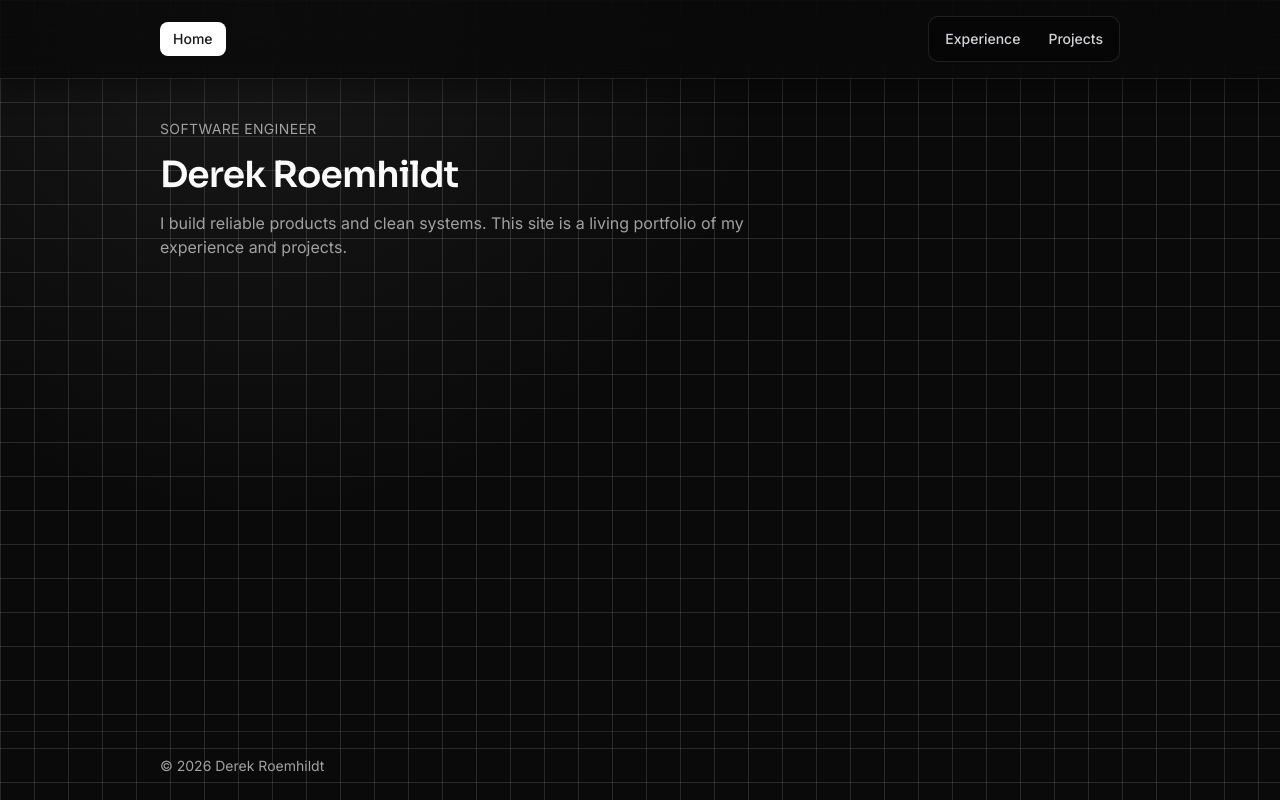
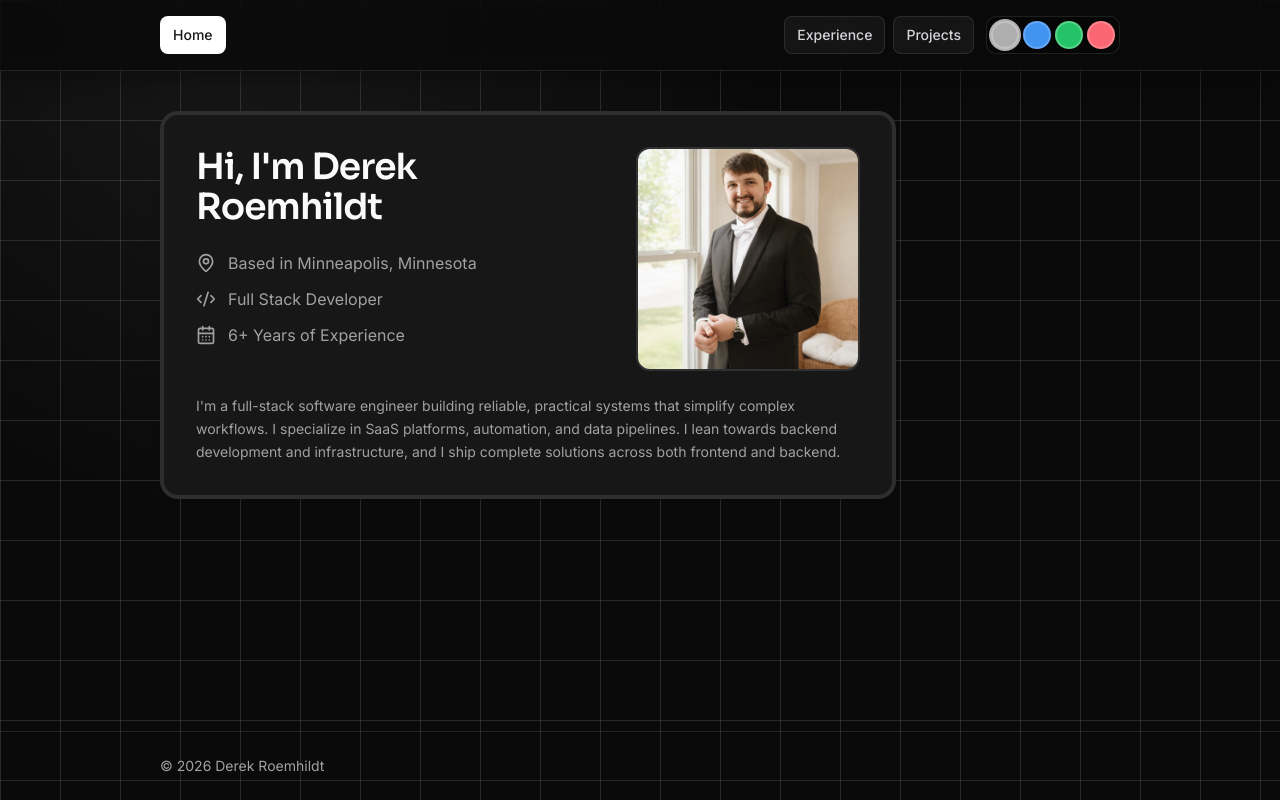
Before and after one commit to Droem19/derek-dev-website, a React (Vite) app in the folder apps/ui/: page / in a window 1280 px wide. Built offline with nearby package versions, Linux system fonts and the light colour scheme.

Commit message:
Add main content + touch up misc

```diff
--- /dev/null
+++ b/apps/ui/src/components/card.tsx
@@ -0,0 +1,37 @@
+import type * as React from 'react';
+
+import { cn } from '@/lib/utils';
+
+function Card({ className, ...props }: React.ComponentProps<'div'>) {
+    return (
+        <div
+            data-slot="card"
+            className={cn('rounded-xl border-[4px] bg-card text-card-foreground shadow-sm', className)}
+            {...props}
+        />
+    );
+}
+
+function CardHeader({ className, ...props }: React.ComponentProps<'div'>) {
+    return <div data-slot="card-header" className={cn('flex flex-col gap-1.5 p-6', className)} {...props} />;
+}
+
+function CardTitle({ className, ...props }: React.ComponentProps<'div'>) {
+    return (
+        <div data-slot="card-title" className={cn('font-semibold leading-none tracking-tight', className)} {...props} />
+    );
+}
+
+function CardDescription({ className, ...props }: React.ComponentProps<'div'>) {
+    return <div data-slot="card-description" className={cn('text-sm text-muted-foreground', className)} {...props} />;
+}
+
+function CardContent({ className, ...props }: React.ComponentProps<'div'>) {
+    return <div data-slot="card-content" className={cn('p-6 pt-0', className)} {...props} />;
+}
+
+function CardFooter({ className, ...props }: React.ComponentProps<'div'>) {
+    return <div data-slot="card-footer" className={cn('flex items-center p-6 pt-0', className)} {...props} />;
+}
+
+export { Card, CardContent, CardDescription, CardFooter, CardHeader, CardTitle };
--- a/apps/ui/src/index.css
+++ b/apps/ui/src/index.css
@@ -42,7 +42,7 @@
     --sidebar-accent-foreground: oklch(0.985 0 0);
     --sidebar-border: oklch(1 0 0 / 10%);
     --sidebar-ring: oklch(0.556 0 0);
-    --grid-cell-size: 34px;
+    --grid-cell-size: 60px;
     --grid-line: rgba(255, 255, 255, 0.12);
 }
 
@@ -78,6 +78,54 @@
     --sidebar-accent-foreground: oklch(0.985 0 0);
     --sidebar-border: oklch(1 0 0 / 10%);
     --sidebar-ring: oklch(0.556 0 0);
+}
+
+.outline-color-gray {
+    background-color: oklch(0.75 0 0);
+    border-color: oklch(0.88 0 0 / 0.45);
+}
+
+.outline-color-blue {
+    background-color: oklch(0.66 0.16 254);
+    border-color: oklch(0.8 0.11 254 / 0.45);
+}
+
+.outline-color-green {
+    background-color: oklch(0.72 0.18 152);
+    border-color: oklch(0.86 0.12 152 / 0.45);
+}
+
+.outline-color-red {
+    background-color: oklch(0.7 0.18 18);
+    border-color: oklch(0.84 0.12 18 / 0.45);
+}
+
+html[data-outline-color="gray"] {
+    --border: oklch(1 0 0 / 10%);
+    --ring: oklch(0.556 0 0);
+    --sidebar-border: oklch(1 0 0 / 10%);
+    --sidebar-ring: oklch(0.556 0 0);
+}
+
+html[data-outline-color="blue"] {
+    --border: oklch(0.78 0.1 254 / 38%);
+    --ring: oklch(0.64 0.16 254);
+    --sidebar-border: oklch(0.78 0.1 254 / 38%);
+    --sidebar-ring: oklch(0.64 0.16 254);
+}
+
+html[data-outline-color="green"] {
+    --border: oklch(0.84 0.11 152 / 38%);
+    --ring: oklch(0.68 0.15 152);
+    --sidebar-border: oklch(0.84 0.11 152 / 38%);
+    --sidebar-ring: oklch(0.68 0.15 152);
+}
+
+html[data-outline-color="red"] {
+    --border: oklch(0.82 0.1 18 / 38%);
+    --ring: oklch(0.66 0.16 18);
+    --sidebar-border: oklch(0.82 0.1 18 / 38%);
+    --sidebar-ring: oklch(0.66 0.16 18);
 }
 
 @theme inline {
--- a/apps/ui/src/layouts/root-layout.tsx
+++ b/apps/ui/src/layouts/root-layout.tsx
@@ -1,13 +1,53 @@
-import { useEffect } from 'react';
+import { useEffect, useState } from 'react';
 import { NavLink, Outlet } from 'react-router-dom';
 
 import faviconIco from '../../resources/favicon.ico';
 import favicon16 from '../../resources/favicon-16x16.png';
 import favicon32 from '../../resources/favicon-32x32.png';
 
+const OUTLINE_COLOR_STORAGE_KEY = 'outline-color';
+
+const OUTLINE_COLORS = [
+    { id: 'gray', label: 'Gray' },
+    { id: 'blue', label: 'Blue' },
+    { id: 'green', label: 'Green' },
+    { id: 'red', label: 'Red' },
+] as const;
+
+type OutlineColorId = (typeof OUTLINE_COLORS)[number]['id'];
+
+function isOutlineColorId(value: string): value is OutlineColorId {
+    return OUTLINE_COLORS.some((color) => color.id === value);
+}
+
 export function RootLayout() {
+    const [outlineColor, setOutlineColor] = useState<OutlineColorId>('gray');
+
     useEffect(() => {
         document.title = 'Derek Roemhildt';
+
+        const storedOutlineColor = localStorage.getItem(OUTLINE_COLOR_STORAGE_KEY);
+        const normalizedStoredColor =
+            storedOutlineColor === 'zinc'
+                ? 'gray'
+                : storedOutlineColor === 'emerald'
+                  ? 'green'
+                  : storedOutlineColor === 'rose'
+                    ? 'red'
+                    : storedOutlineColor === 'amber'
+                      ? 'red'
+                      : storedOutlineColor === 'cyan'
+                        ? 'blue'
+                        : storedOutlineColor === 'violet'
+                          ? 'blue'
+                          : storedOutlineColor;
+
+        if (normalizedStoredColor && isOutlineColorId(normalizedStoredColor)) {
+            setOutlineColor(normalizedStoredColor);
+            document.documentElement.dataset.outlineColor = normalizedStoredColor;
+        } else {
+            document.documentElement.dataset.outlineColor = 'gray';
+        }
 
         const setFavicon = (selector: string, href: string, type?: string) => {
             const existing = document.head.querySelector<HTMLLinkElement>(selector);
@@ -41,31 +81,42 @@ export function RootLayout() {
         setFavicon('link[rel="icon"]:not([sizes])', faviconIco, 'image/x-icon');
     }, []);
 
+    useEffect(() => {
+        document.documentElement.dataset.outlineColor = outlineColor;
+        localStorage.setItem(OUTLINE_COLOR_STORAGE_KEY, outlineColor);
+    }, [outlineColor]);
+
     return (
         <div className="flex min-h-svh flex-col text-foreground">
-            <header className="sticky top-0 z-20 border-b border-white/10 bg-zinc-950/80 shadow-[0_8px_24px_rgb(0_0_0/0.35)] backdrop-blur-xl">
+            <header className="sticky top-0 z-20 border-b border-border bg-zinc-950/80 shadow-[0_8px_24px_rgb(0_0_0/0.35)] backdrop-blur-xl">
                 <div className="mx-auto flex w-full max-w-5xl items-center justify-between px-4 py-4 sm:px-6 lg:px-8">
-                    <NavLink
-                        className={({ isActive }) =>
-                            [
-                                'rounded-md border border-white/10 px-3 py-1.5 text-sm font-medium transition-colors',
-                                isActive
-                                    ? 'bg-white text-zinc-900'
-                                    : 'bg-white/5 text-zinc-300 hover:bg-white/10 hover:text-zinc-100',
-                            ].join(' ')
-                        }
-                        to="/"
-                    >
-                        Home
-                    </NavLink>
+                    <nav aria-label="Home navigation" className="flex items-center gap-2">
+                        <NavItem to="/">Home</NavItem>
+                    </nav>
                     <div className="flex items-center gap-3">
-                        <nav
-                            aria-label="Main navigation"
-                            className="flex items-center gap-1 rounded-lg border border-white/10 bg-black/20 p-1"
-                        >
+                        <nav aria-label="Main navigation" className="flex items-center gap-2">
                             <NavItem to="/experience">Experience</NavItem>
                             <NavItem to="/projects">Projects</NavItem>
                         </nav>
+                        <fieldset
+                            aria-label="Outline color selector"
+                            className="flex items-center gap-1 rounded-lg border border-border bg-black/20 p-1"
+                        >
+                            <legend className="sr-only">Outline color selector</legend>
+                            {OUTLINE_COLORS.map((color) => (
+                                <button
+                                    aria-label={`Set outline color to ${color.label}`}
+                                    className={[
+                                        'h-7 w-7 rounded-full border-2 transition-transform hover:scale-105 focus-visible:outline-none focus-visible:ring-2 focus-visible:ring-ring/60',
+                                        `outline-color-${color.id}`,
+                                        outlineColor === color.id ? 'ring-2 ring-foreground/70' : 'ring-0',
+                                    ].join(' ')}
+                                    key={color.id}
+                                    onClick={() => setOutlineColor(color.id)}
+                                    type="button"
+                                />
+                            ))}
+                        </fieldset>
                     </div>
                 </div>
             </header>
@@ -88,8 +139,10 @@ function NavItem({ children, to }: { children: string; to: string }) {
         <NavLink
             className={({ isActive }) =>
                 [
-                    'rounded-md px-3 py-2 text-sm font-medium transition-colors',
-                    isActive ? 'bg-white text-zinc-900' : 'text-zinc-300 hover:bg-white/10 hover:text-zinc-100',
+                    'rounded-md border border-border px-3 py-2 text-sm font-medium transition-colors',
+                    isActive
+                        ? 'bg-white text-zinc-900'
+                        : 'bg-white/5 text-zinc-300 hover:bg-white/10 hover:text-zinc-100',
                 ].join(' ')
             }
             to={to}
--- a/apps/ui/src/pages/experience.tsx
+++ b/apps/ui/src/pages/experience.tsx
@@ -49,7 +49,7 @@ export function ExperiencePage() {
             <section className="mt-8 space-y-4">
                 {experiences.map((experience) => (
                     <article
-                        className="rounded-xl border bg-card p-5 text-card-foreground"
+                        className="rounded-xl border-2 bg-card p-5 text-card-foreground"
                         key={`${experience.company}-${experience.timeframe}`}
                     >
                         <div className="flex flex-col gap-1 sm:flex-row sm:items-center sm:justify-between">
--- a/apps/ui/src/pages/home.tsx
+++ b/apps/ui/src/pages/home.tsx
@@ -1,13 +1,60 @@
+import { CalendarDays, Code2, MapPin } from 'lucide-react';
+
+import { Card, CardContent } from '@/components/card';
+import profilePicture from '../../resources/profile-picture.png';
+
+function getYearsOfExperience(startDate = new Date(2019, 4, 1)): number {
+    const now = new Date();
+    const anniversaryThisYear = new Date(now.getFullYear(), startDate.getMonth(), startDate.getDate());
+    const years = now.getFullYear() - startDate.getFullYear();
+
+    return now < anniversaryThisYear ? years - 1 : years;
+}
+
 export function HomePage() {
     return (
         <section className="mx-auto w-full max-w-5xl px-4 py-10 sm:px-6 lg:px-8">
-            <section className="space-y-4">
-                <p className="text-sm uppercase tracking-wide text-muted-foreground">Software Engineer</p>
-                <h1 className="text-3xl font-semibold tracking-tight sm:text-4xl">Derek Roemhildt</h1>
-                <p className="max-w-2xl text-muted-foreground">
-                    I build reliable products and clean systems. This site is a living portfolio of my experience and
-                    projects.
-                </p>
+            <section className="max-w-[46rem]">
+                <Card className="rounded-2xl">
+                    <CardContent className="space-y-6 p-6 sm:p-8">
+                        <div className="flex flex-col gap-6 md:flex-row md:items-start md:justify-between">
+                            <div className="space-y-6">
+                                <h1 className="text-3xl font-semibold tracking-tight sm:text-4xl">
+                                    <span className="block">Hi, I&apos;m Derek</span>
+                                    <span className="block">Roemhildt</span>
+                                </h1>
+
+                                <div className="space-y-3 text-muted-foreground">
+                                    <p className="flex items-center gap-3">
+                                        <MapPin className="h-5 w-5 shrink-0" />
+                                        <span>Based in Minneapolis, Minnesota</span>
+                                    </p>
+                                    <p className="flex items-center gap-3">
+                                        <Code2 className="h-5 w-5 shrink-0" />
+                                        <span>Full Stack Developer</span>
+                                    </p>
+                                    <p className="flex items-center gap-3">
+                                        <CalendarDays className="h-5 w-5 shrink-0" />
+                                        <span>{getYearsOfExperience()}+ Years of Experience</span>
+                                    </p>
+                                </div>
+                            </div>
+
+                            <img
+                                alt="Portrait of Derek Roemhildt"
+                                className="h-48 w-48 self-start rounded-xl border-2 border-border bg-secondary/30 object-contain sm:h-56 sm:w-56"
+                                src={profilePicture}
+                            />
+                        </div>
+
+                        <p className="text-sm leading-relaxed text-muted-foreground">
+                            I&apos;m a full-stack software engineer building reliable, practical systems that simplify
+                            complex workflows. I specialize in SaaS platforms, automation, and data pipelines. I lean
+                            towards backend development and infrastructure, and I ship complete solutions across both
+                            frontend and backend.
+                        </p>
+                    </CardContent>
+                </Card>
             </section>
         </section>
     );
--- a/apps/ui/src/pages/projects.tsx
+++ b/apps/ui/src/pages/projects.tsx
@@ -21,7 +21,7 @@ export function ProjectsPage() {
 
             <section className="mt-8 grid gap-4 sm:grid-cols-2">
                 {projects.map((project) => (
-                    <article className="rounded-xl border bg-card p-5 text-card-foreground" key={project.name}>
+                    <article className="rounded-xl border-2 bg-card p-5 text-card-foreground" key={project.name}>
                         <h2 className="font-medium">{project.name}</h2>
                         <p className="mt-2 text-sm leading-relaxed text-muted-foreground">{project.description}</p>
                         <ul className="mt-4 flex flex-wrap gap-2">
```
Also changed, not shown: apps/ui/resources/profile-picture.png (added).
